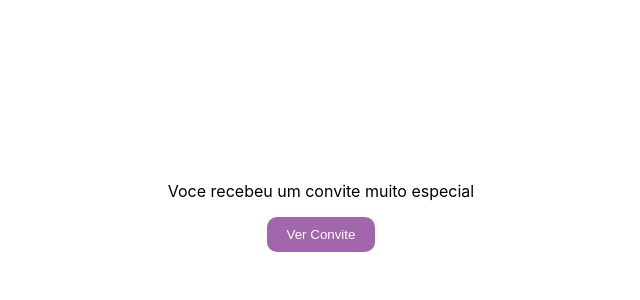
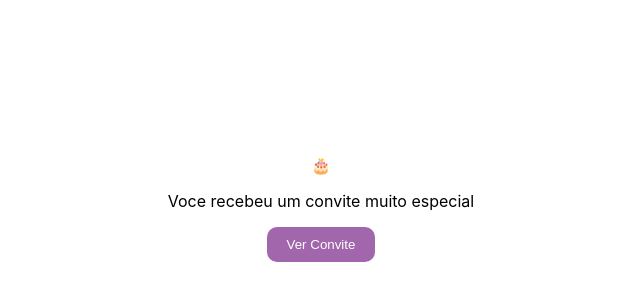
Before and after one commit to Gustavo-Developer/birthday-invite, a React (Create React App) app: page / in a window 1280 px wide. Shown: the part 192-492 px from the top of the page, without its empty margins (319-959 px from the left). Built offline with nearby package versions, Linux system fonts and the light colour scheme.

Commit message:
ajustando musica

```diff
--- a/src/App.js
+++ b/src/App.js
@@ -22,6 +22,7 @@ function App() {
     <>
       <div className={isActive ? "d-none" : null}>
         <div className="invite">
+          🎂
           <p>Voce recebeu um convite muito especial</p>
           <button onClick={toggleClass}>Ver Convite</button>
         </div>
```
